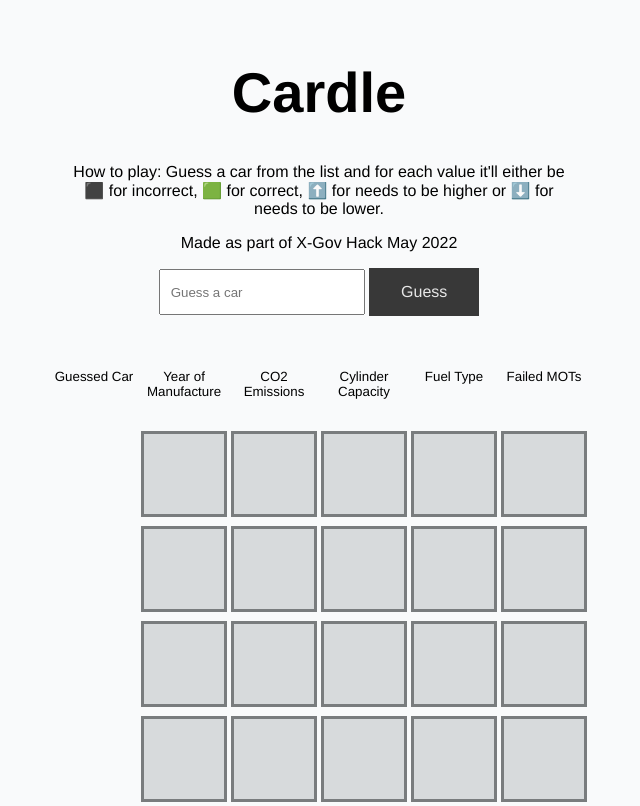
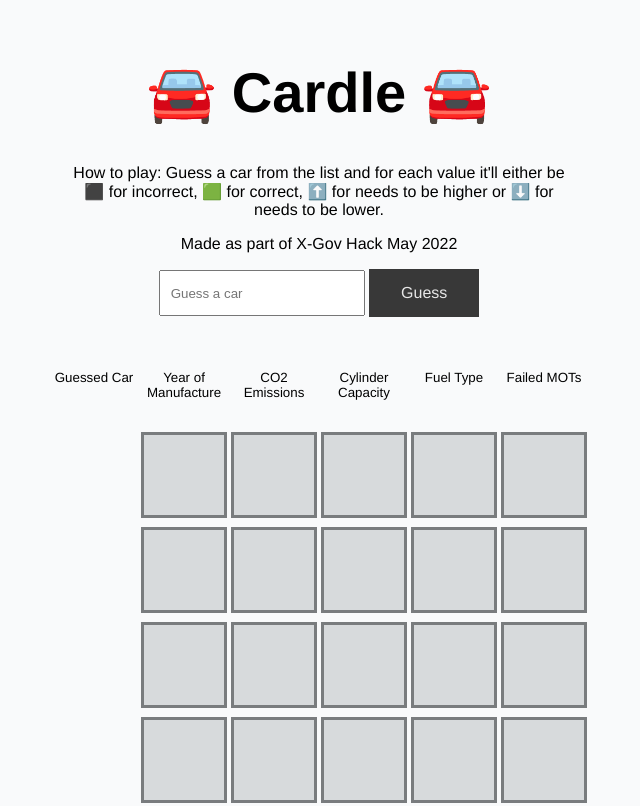
Before and after one commit to cardle-game/cardle, a plain HTML site: page index.html in a window 1280 px wide. Shown: the top 806 px of the page, without its empty margins (321-961 px from the left). Drawn offline with Linux system fonts and the light colour scheme; a script that the page names is missing.

Commit message:
add car emoji to title

```diff
--- a/index.html
+++ b/index.html
@@ -4,14 +4,14 @@
 <head>
   <meta charset="utf-8">
   <meta name="viewport" content="width=device-width, initial-scale=0.6">
-  <title>Cardle</title>
+  <title>🚘 Cardle 🚘</title>
 
   <link rel="stylesheet" href="css/style.css">
 </head>
 
 <body>
   <div id="gameHeader">
-    <h1 style="font-size: 42pt;">Cardle</h1>
+    <h1 style="font-size: 42pt;">🚘 Cardle 🚘</h1>
 
     <p>How to play: Guess a car from the list and for each value it'll either be ⬛ for incorrect, 🟩 for correct, ⬆️ for needs to be higher or  ⬇️ for needs to be lower.</p>
     <p>Made as part of X-Gov Hack May 2022</p>
```
